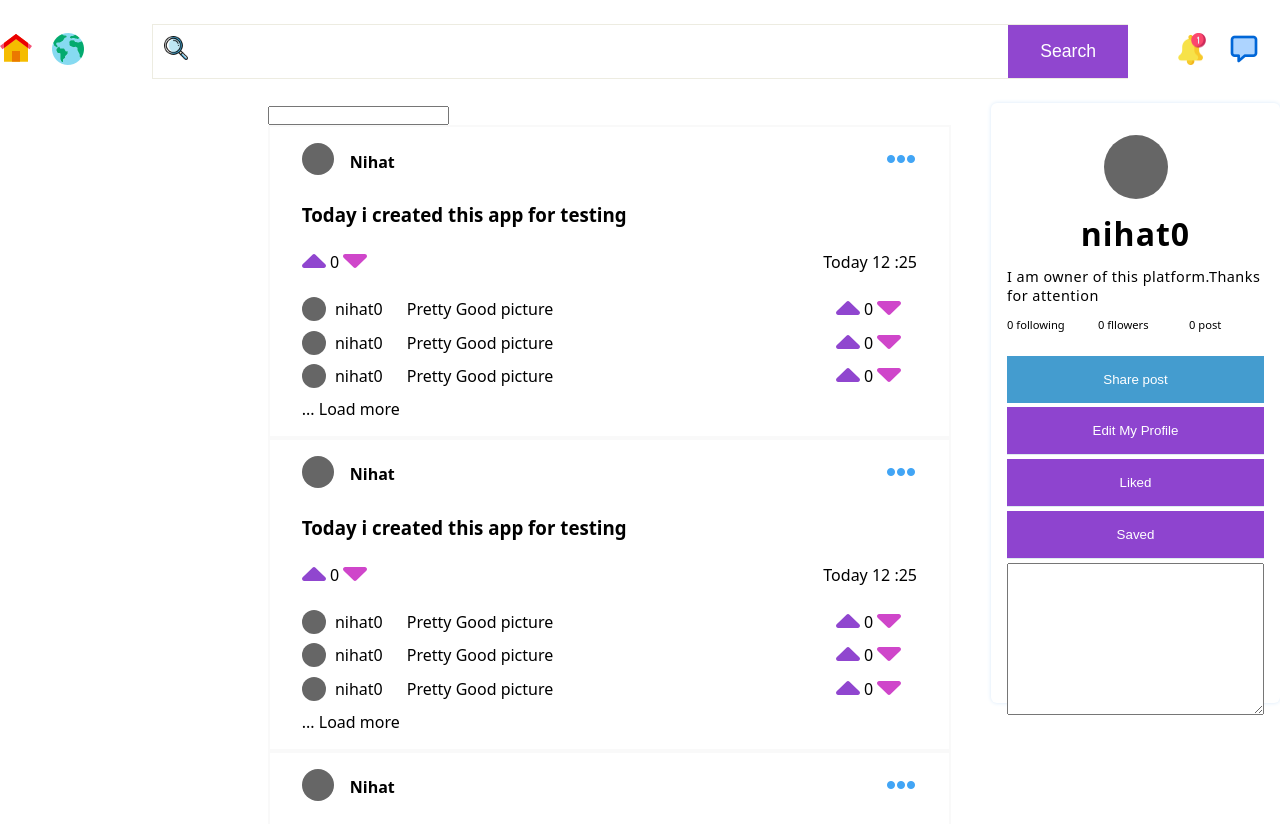
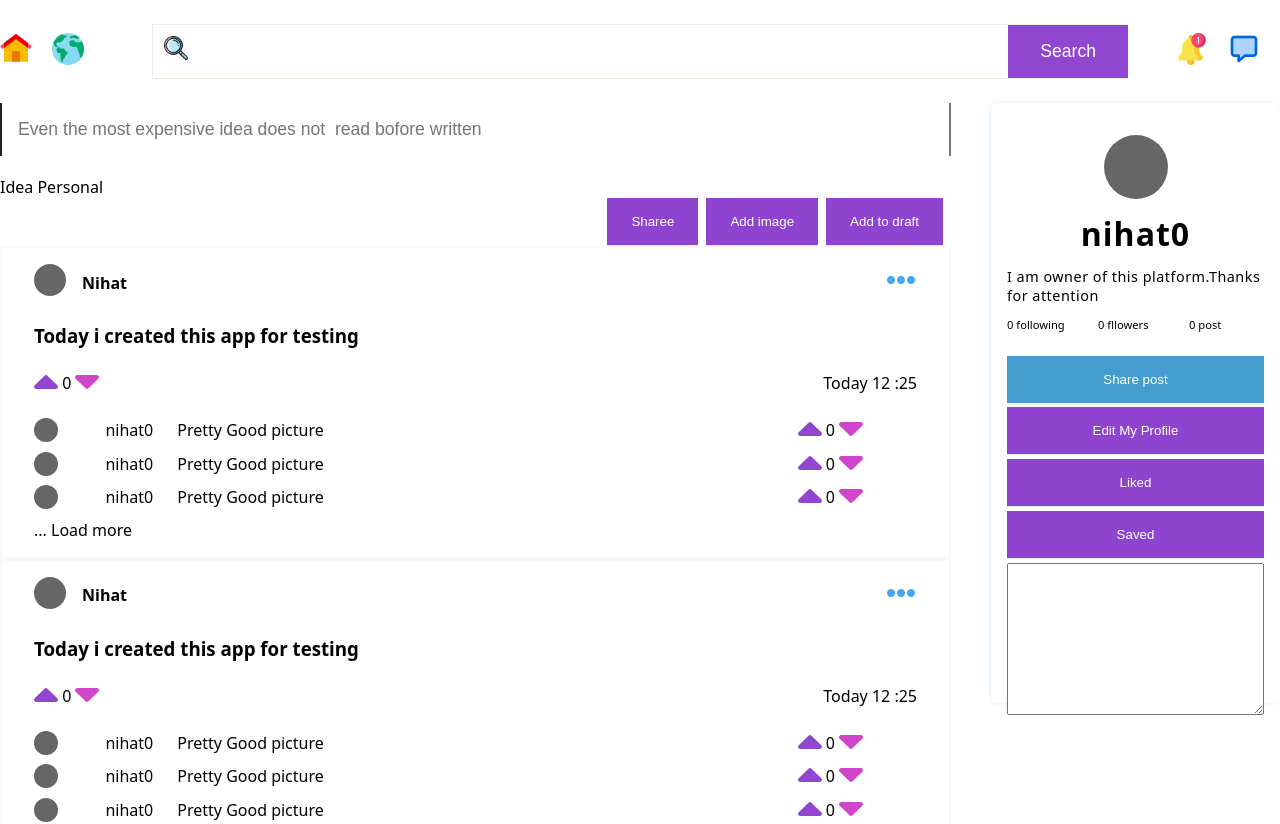
Before and after one commit to nihat-js/light-right, a React (Vite) app in the folder client/: page /home in a window 1280 px wide. Shown: the top 824 px of the page. Built offline with nearby package versions, Linux system fonts and the light colour scheme.

Commit message:
added recognition

```diff
--- a/client/src/components/SharePost.jsx
+++ b/client/src/components/SharePost.jsx
@@ -1,10 +1,37 @@
-import React from 'react'
+import axios from 'axios'
+
+import { useRef } from 'react'
+import './SharePost.scss'
+
 
 export default function SharePost() {
+
+  const inptText = useRef()
+
+  const sharePost = () => {
+
+    axios.post('http://localhost:1000/api/share', {}, {
+      headers: {
+        _nt: document.cookie
+      }
+    }).then(res => {
+      console.log(res)
+    })
+  }
+
   return (
     <div className='share-post-component'>
       <div className="container">
-        <input type="text" placeholder='' />
+        <input ref={inptText} type="text" placeholder='Even the most expensive idea does not  read bofore written ' />
+        <div className="tags">
+          <span className="tag"> Idea </span>
+          <span className="tag"> Personal </span>
+        </div>
+        <div className="action">
+          <button className="btn-purple" onClick={() => sharePost()}  > Sharee  </button>
+          <button className="btn-purple"> Add image </button>
+          <button className="btn-purple"> Add to draft </button>
+        </div>
       </div>
     </div>
   )
--- a/client/src/components/SharePost.scss
+++ b/client/src/components/SharePost.scss
@@ -0,0 +1,24 @@
+.share-post-component {
+  &>.container {
+    input {
+      width: 100%;
+      padding: 1rem;
+      margin-bottom: 1.25rem;
+      outline: none;
+      border-top: none;
+      border-bottom: 2px solid var(--color-purple-1);
+      border-bottom: none;
+      font-size: 1.1rem;
+    }
+
+    .action {
+      display: flex;
+      justify-content: end;
+
+      button {
+        width: unset;
+        margin-right: .5rem;
+      }
+    }
+  }
+}
--- a/client/src/pages/Home.jsx
+++ b/client/src/pages/Home.jsx
@@ -21,8 +21,6 @@ export default function Home() {
         <Nav />
       </div>
       <div className="container">
-        <aside>
-        </aside>
         <div className='feed'>
           <SharePost />
           <Post />
--- a/client/src/pages/Home.scss
+++ b/client/src/pages/Home.scss
@@ -3,7 +3,7 @@
     max-width: 1400px;
     margin: auto;
     display: grid;
-    grid-template-columns: 1fr 3fr 1fr;
+    grid-template-columns: 4fr 1fr;
     gap: 2.5rem;
   }
 }
```
Also changed, not shown: 1 other file (tests, documents, lock files or other folders).
